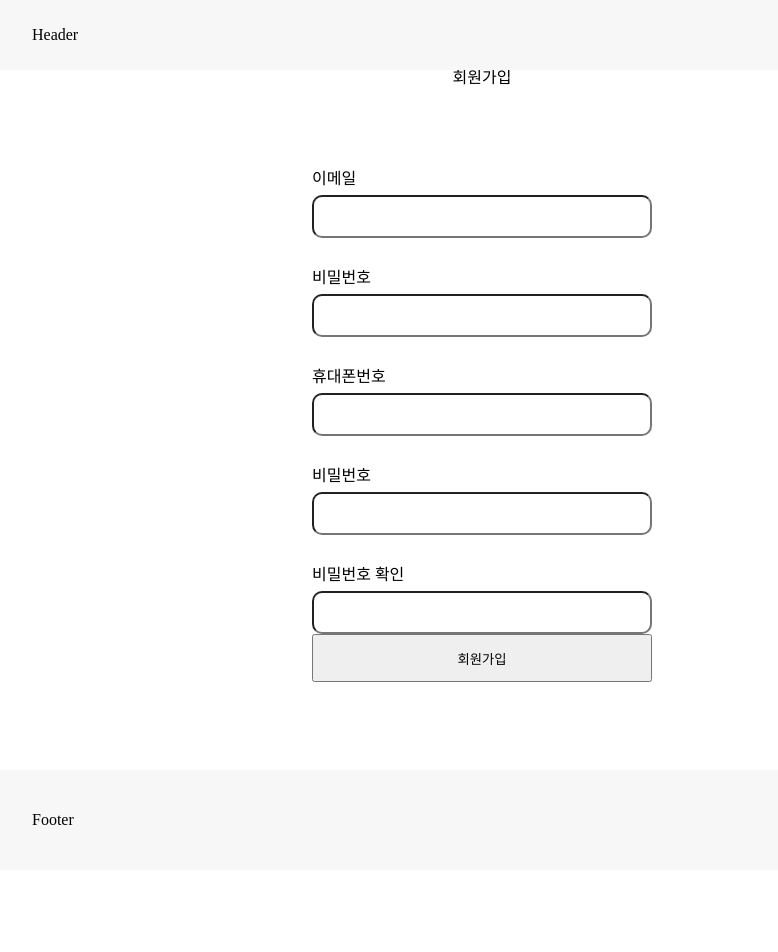
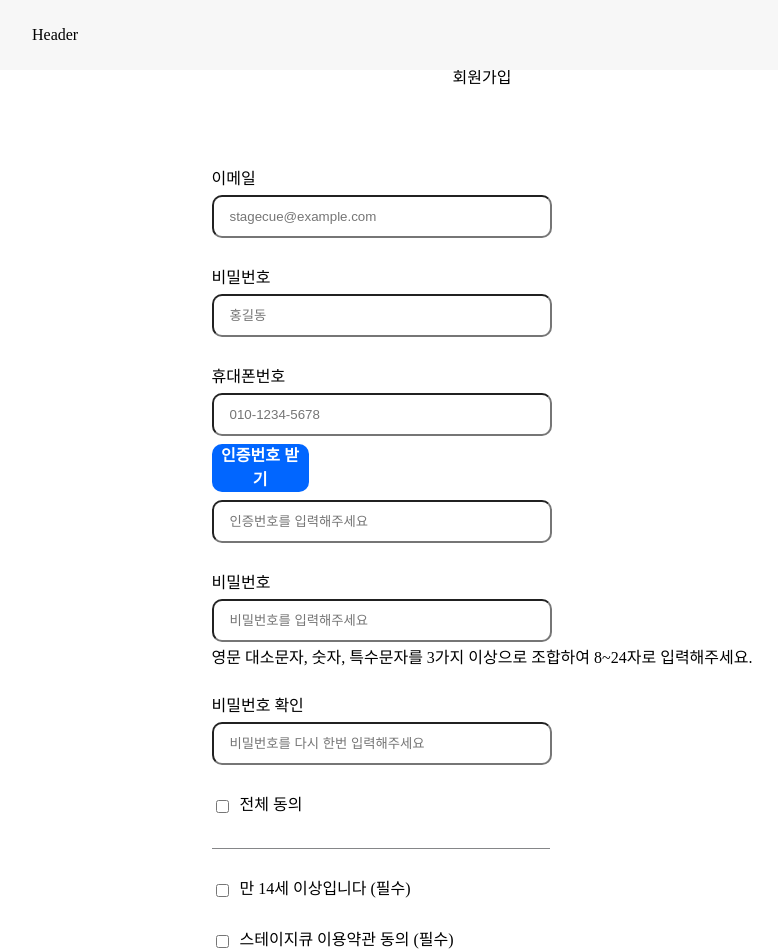
Before and after one commit to StageCue/stagecue-fe, a React (Vite) app: page /signup in a window 1280 px wide. Shown: the top 952 px of the page, without its empty margins (158-936 px from the left). Before the commit the page ends 870 px from the top, so only its background shows below. Built offline with nearby package versions, Linux system fonts and the light colour scheme.

Commit message:
feat: 로그인 회원가입 컴포넌트

```diff
--- a/src/App.tsx
+++ b/src/App.tsx
@@ -5,6 +5,9 @@ import Auth from "./pages/auth";
 import Login from "./pages/login";
 import Welcome from "./pages/welcome";
 import Signup from "./pages/signup";
+import ForgotAccount from "./pages/forgotAccount";
+import ForgotPassword from "./pages/forgotPassword";
+import ResetPassword from "./pages/resetPassword";
 
 function App() {
   return (
@@ -15,6 +18,9 @@ function App() {
           <Route path="/login" element={<Login />} />
           <Route path="/signup" element={<Signup />} />
           <Route path="/welcome" element={<Welcome />} />
+          <Route path="/forgotAccount" element={<ForgotAccount />} />
+          <Route path="/forgotpassword" element={<ForgotPassword />} />
+          <Route path="/resetpassword" element={<ResetPassword />} />
         </Routes>
       </Layout>
     </AppContainer>
--- /dev/null
+++ b/src/pages/forgotAccount/index.tsx
@@ -0,0 +1,72 @@
+import { useForm } from "react-hook-form";
+import styled from "styled-components";
+import { ForgotAccountInputs } from "../../types/user";
+import Button from "../../components/buttons/button";
+
+const ForgotAccount = () => {
+  const { register, handleSubmit } = useForm<ForgotAccountInputs>();
+
+  return (
+    <ForgotAccountContainer>
+      <Title>계정 찾기</Title>
+      <Description>회원 가입시 인증했던 전화번호를 입력해주세요.</Description>
+      <Form onSubmit={handleSubmit()}>
+        <InputWrapper>
+          <Label>휴대폰번호</Label>
+          <Input
+            {...register("phoneNumber", {
+              required: true,
+            })}
+            placeholder="010-1234-5678"
+          />
+          <Button variation="solid" type="primary">
+            인증번호 받기
+          </Button>
+        </InputWrapper>
+        <InputWrapper>
+          <Input
+            {...register("certCode", { required: true })}
+            placeholder="인증번호를 입력해주세요"
+          />
+        </InputWrapper>
+        <Button variation="solid" type="primary">
+          계속
+        </Button>
+      </Form>
+    </ForgotAccountContainer>
+  );
+};
+
+export default ForgotAccount;
+
+const ForgotAccountContainer = styled.div`
+  height: 100%;
+  min-height: inherit;
+  display: flex;
+  flex-direction: column;
+  align-items: center;
+`;
+
+const Title = styled.div`
+  margin-bottom: 13px;
+`;
+
+const Description = styled.div`
+  margin-bottom: 64px;
+`;
+
+const Form = styled.form``;
+
+const Label = styled.label``;
+
+const InputWrapper = styled.div`
+  display: flex;
+  flex-direction: column;
+  gap: 8px;
+`;
+
+const Input = styled.input`
+  width: 340px;
+  padding: 12px 16px;
+  border-radius: 10px;
+`;
--- /dev/null
+++ b/src/pages/forgotPassword/index.tsx
@@ -0,0 +1,61 @@
+import styled from "styled-components";
+import Button from "../../components/buttons/button";
+import { useForm } from "react-hook-form";
+import { ForgotPasswordInput } from "../../types/user";
+
+const ForgotPassword = () => {
+  const { register, handleSubmit } = useForm<ForgotPasswordInput>();
+
+  return (
+    <ResetPasswordContainer>
+      <Title>비밀번호 재설정</Title>
+      <Description>
+        비밀번호 재설정을 진행할 계정의 이메일을 입력해주세요.
+      </Description>
+      <Form onSubmit={handleSubmit()}>
+        <InputWrapper>
+          <Label>이메일</Label>
+          <Input
+            {...register("email", {
+              required: true,
+            })}
+            placeholder="stagecue@example.com"
+          />
+        </InputWrapper>
+        <Button variation="solid" type="primary">
+          계속
+        </Button>
+      </Form>
+    </ResetPasswordContainer>
+  );
+};
+
+export default ForgotPassword;
+
+const ResetPasswordContainer = styled.div`
+  height: 100%;
+  min-height: inherit;
+  display: flex;
+  flex-direction: column;
+  align-items: center;
+`;
+
+const Title = styled.div``;
+
+const Description = styled.div``;
+
+const Form = styled.form``;
+
+const Label = styled.label``;
+
+const InputWrapper = styled.div`
+  display: flex;
+  flex-direction: column;
+  gap: 8px;
+`;
+
+const Input = styled.input`
+  width: 340px;
+  padding: 12px 16px;
+  border-radius: 10px;
+`;
--- /dev/null
+++ b/src/pages/resetPassword/index.tsx
@@ -0,0 +1,77 @@
+import { useForm } from "react-hook-form";
+import styled from "styled-components";
+import { ResetPasswordInputs } from "../../types/user";
+
+const ResetPassword = () => {
+  const {
+    register,
+    handleSubmit,
+    formState: { errors },
+  } = useForm<ResetPasswordInputs>();
+
+  const onSubmitNewPassword = (data: ResetPasswordInputs) => {
+    console.log(data);
+  };
+
+  const validatePassword = (password: string) => {
+    return password.includes("abc");
+  };
+
+  return (
+    <ResetPasswordContainer>
+      <Form onSubmit={handleSubmit(onSubmitNewPassword)}>
+        <InputWrapper>
+          <Label>비밀번호</Label>
+          <Input
+            {...register("password", {
+              required: true,
+              maxLength: {
+                value: 8,
+                message: "비밀번호는 최대 8자까지 입력할 수 있습니다.",
+              },
+              pattern: /[A-Za-z]{3}/,
+              validate: (value) => validatePassword(value),
+            })}
+            placeholder="비밀번호를 입력해주세요"
+          />
+        </InputWrapper>
+        <InputWrapper>
+          <Label>비밀번호 확인</Label>
+          <Input
+            {...register("confirmPassword", {
+              required: true,
+            })}
+            placeholder="비밀번호 확인"
+          />
+        </InputWrapper>
+        <button type="submit">제출</button>
+      </Form>
+    </ResetPasswordContainer>
+  );
+};
+
+export default ResetPassword;
+
+const ResetPasswordContainer = styled.div`
+  height: 100%;
+  min-height: inherit;
+  display: flex;
+  flex-direction: column;
+  align-items: center;
+`;
+
+const Form = styled.form``;
+
+const InputWrapper = styled.div`
+  display: flex;
+  flex-direction: column;
+  gap: 8px;
+`;
+
+const Label = styled.label``;
+
+const Input = styled.input`
+  width: 340px;
+  padding: 12px 16px;
+  border-radius: 10px;
+`;
--- a/src/pages/signup/index.tsx
+++ b/src/pages/signup/index.tsx
@@ -1,6 +1,7 @@
 import { useForm } from "react-hook-form";
 import styled from "styled-components";
 import { SignupInputs } from "../../types/user";
+import Button from "../../components/buttons/button";
 
 const Signup = () => {
   const { register, handleSubmit } = useForm<SignupInputs>();
@@ -20,6 +21,7 @@ const Signup = () => {
               {...register("email", {
                 required: true,
               })}
+              placeholder="stagecue@example.com"
             />
           </InputWrapper>
           <InputWrapper>
@@ -28,6 +30,7 @@ const Signup = () => {
               {...register("password", {
                 required: true,
               })}
+              placeholder="홍길동"
             />
           </InputWrapper>
           <InputWrapper>
@@ -36,6 +39,14 @@ const Signup = () => {
               {...register("phoneNumber", {
                 required: true,
               })}
+              placeholder="010-1234-5678"
+            />
+            <Button variation="solid" type="primary">
+              인증번호 받기
+            </Button>
+            <Input
+              {...register("certCode", { required: true })}
+              placeholder="인증번호를 입력해주세요"
             />
           </InputWrapper>
           <InputWrapper>
@@ -44,7 +55,12 @@ const Signup = () => {
               {...register("password", {
                 required: true,
               })}
+              placeholder="비밀번호를 입력해주세요"
             />
+            <Instruction>
+              영문 대소문자, 숫자, 특수문자를 3가지 이상으로 조합하여 8~24자로
+              입력해주세요.
+            </Instruction>
           </InputWrapper>
           <InputWrapper>
             <Label>비밀번호 확인</Label>
@@ -52,8 +68,38 @@ const Signup = () => {
               {...register("confirmPassword", {
                 required: true,
               })}
+              placeholder="비밀번호를 다시 한번 입력해주세요"
             />
           </InputWrapper>
+          <CheckboxInputWrapper>
+            <CheckboxInput
+              type="checkbox"
+              {...register("allAgreed", { required: true })}
+            />
+            <Label>전체 동의</Label>
+          </CheckboxInputWrapper>
+          <Divder />
+          <CheckboxInputWrapper>
+            <CheckboxInput
+              type="checkbox"
+              {...register("ageCheck", { required: true })}
+            />
+            <Label>만 14세 이상입니다 (필수)</Label>
+          </CheckboxInputWrapper>
+          <CheckboxInputWrapper>
+            <CheckboxInput
+              type="checkbox"
+              {...register("agreeServicePolicy", { required: true })}
+            />
+            <Label>스테이지큐 이용약관 동의 (필수)</Label>
+          </CheckboxInputWrapper>
+          <CheckboxInputWrapper>
+            <CheckboxInput
+              type="checkbox"
+              {...register("agreePrivatePolicy", { required: true })}
+            />
+            <Label>스에이지큐 개인정보 수집 및 이용 동의 (필수)</Label>
+          </CheckboxInputWrapper>
         </Inputs>
         <SignupBtn type="submit">회원가입</SignupBtn>
       </SignupForm>
@@ -102,4 +148,20 @@ const Label = styled.div``;
 const SignupBtn = styled.button`
   width: 340px;
   height: 48px;
+  margin-top: 32px;
 `;
+
+const Instruction = styled.div``;
+
+const Divder = styled.div`
+  width: 338px;
+  height: 1px;
+  background-color: var(--color-gray);
+`;
+
+const CheckboxInput = styled.input``;
+
+const CheckboxInputWrapper = styled.div`
+  display: flex;
+  gap: 8px;
+`;
```
Also changed, not shown: src/types/user.ts (+19 -0 lines), 1 other file (tests, documents, lock files or other folders).
